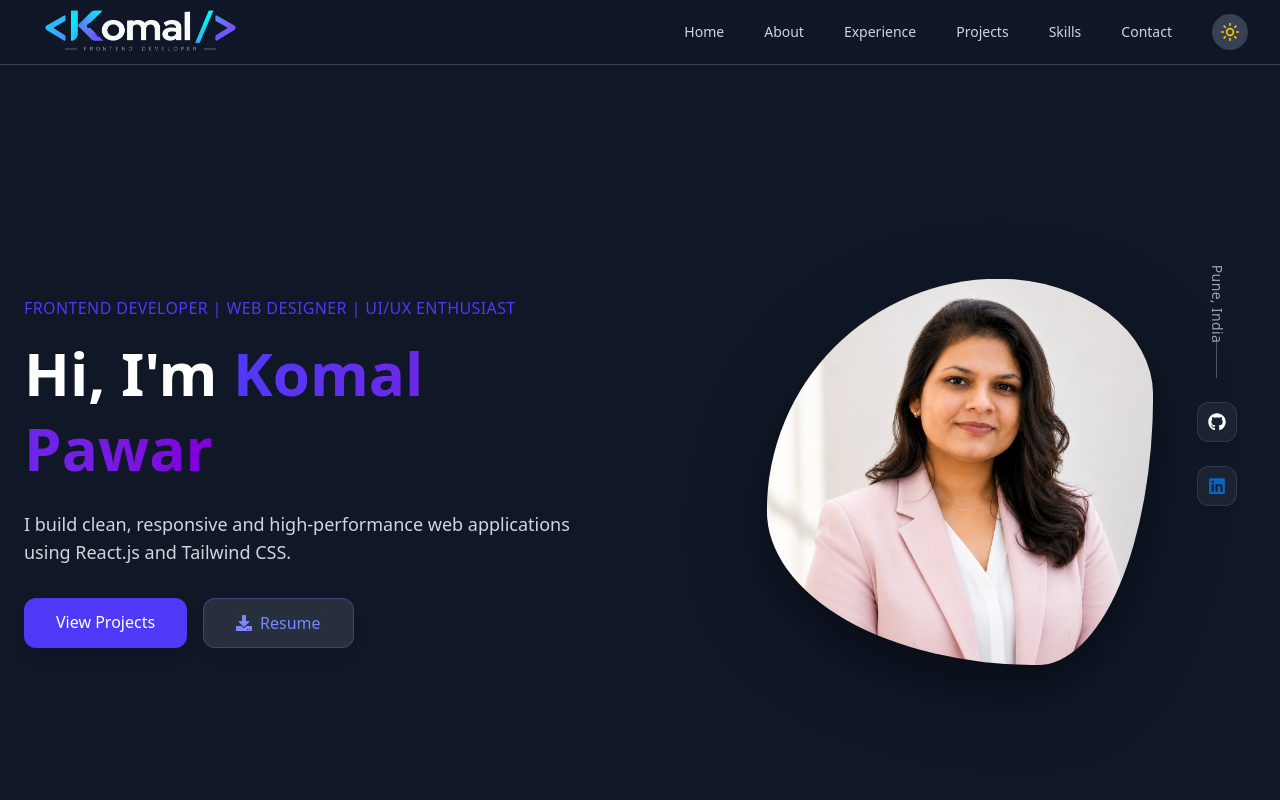
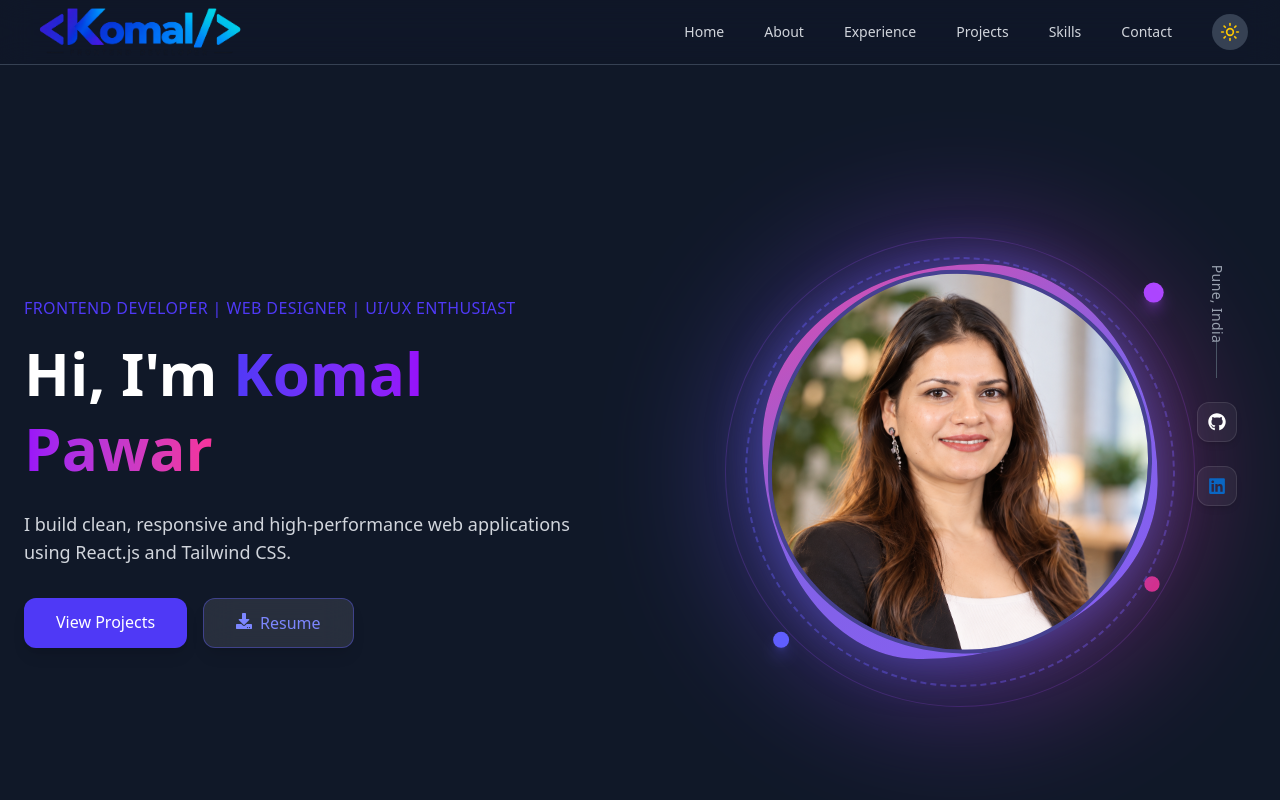
Before and after one commit to komalpawar05/my-portfolio, a React (Vite) app: page / in a window 1280 px wide. Shown: the top 800 px of the page. Built offline with nearby package versions, Linux system fonts and the light colour scheme.

Commit message:
Add: Include new logo and profile photo assets in the project

```diff
--- a/src/components/Hero.tsx
+++ b/src/components/Hero.tsx
@@ -1,5 +1,5 @@
 import { motion } from "framer-motion";
-import Profile_Image from "../assets/profile_photo.png";
+import Profile_Image from "../assets/profile_photoo.png";
 import { FaGithub, FaLinkedin, FaDownload } from "react-icons/fa";
 import Resume from "../assets/komal_resume05.pdf";
 
@@ -7,146 +7,535 @@ const Hero = () => {
   return (
     <section
       id="home"
-      className="relative min-h-screen flex items-center
-      overflow-x-hidden px-4 sm:px-6 py-12 md:py-0"
+      className="relative min-h-screen flex items-center overflow-x-hidden px-4 sm:px-6 py-12 md:py-0"
     >
+      {/* ================= BACKGROUND ================= */}
+      <div className="absolute inset-0 -z-10 overflow-hidden">
+        <div
+          className="
+            absolute inset-0
+            bg-gradient-to-br
+            from-indigo-600
+            via-purple-600
+            to-pink-500
+            opacity-10
+            dark:opacity-20
+          "
+        />
+
+        {/* Animated background blobs */}
+        <motion.div
+          animate={{
+            x: [0, 80, -40, 0],
+            y: [0, -60, 40, 0],
+            scale: [1, 1.2, 0.9, 1],
+          }}
+          transition={{
+            duration: 12,
+            repeat: Infinity,
+            ease: "easeInOut",
+          }}
+          className="
+            absolute
+            -top-20
+            -right-20
+            w-72
+            h-72
+            rounded-full
+            bg-purple-500/20
+            blur-3xl
+          "
+        />
+
+        <motion.div
+          animate={{
+            x: [0, -60, 40, 0],
+            y: [0, 50, -30, 0],
+            scale: [1, 0.8, 1.15, 1],
+          }}
+          transition={{
+            duration: 15,
+            repeat: Infinity,
+            ease: "easeInOut",
+          }}
+          className="
+            absolute
+            bottom-0
+            left-0
+            w-80
+            h-80
+            rounded-full
+            bg-indigo-500/20
+            blur-3xl
+          "
+        />
+      </div>
+
       <div className="max-w-7xl mx-auto w-full grid grid-cols-1 md:grid-cols-2 gap-12 items-center">
 
-        {/* Background Gradient */}
-        <div className="absolute inset-0 -z-10">
-          <div className="absolute top-0 right-0 w-full h-full
-          bg-gradient-to-br from-indigo-600 via-purple-600 to-pink-500
-          opacity-10 dark:opacity-20"></div>
-        </div>
-
-        {/* LEFT SIDE */}
+        {/* ================= LEFT SIDE ================= */}
         <motion.div
           initial={{ opacity: 0, x: -80 }}
           animate={{ opacity: 1, x: 0 }}
           transition={{ duration: 0.8 }}
           className="text-center md:text-left"
         >
-          <p className="text-indigo-600 font-medium mb-4 tracking-wide uppercase text-sm sm:text-base">
+          <motion.p
+            initial={{ opacity: 0, y: 20 }}
+            animate={{ opacity: 1, y: 0 }}
+            transition={{ delay: 0.2, duration: 0.6 }}
+            className="
+              text-indigo-600
+              font-medium
+              mb-4
+              tracking-wide
+              uppercase
+              text-sm sm:text-base
+            "
+          >
             Frontend Developer | Web Designer | UI/UX Enthusiast
-          </p>
+          </motion.p>
 
-          <h1 className="text-3xl sm:text-5xl md:text-6xl font-bold leading-tight text-gray-900 dark:text-white">
+          <motion.h1
+            initial={{ opacity: 0, y: 30 }}
+            animate={{ opacity: 1, y: 0 }}
+            transition={{ delay: 0.3, duration: 0.7 }}
+            className="
+              text-3xl sm:text-5xl md:text-6xl
+              font-bold
+              leading-tight
+              text-gray-900 dark:text-white
+            "
+          >
             Hi, I'm{" "}
-            <span className="bg-gradient-to-r from-indigo-600 to-purple-700 bg-clip-text text-transparent">
+            <span
+              className="
+                bg-gradient-to-r
+                from-indigo-600
+                via-purple-600
+                to-pink-500
+                bg-clip-text
+                text-transparent
+              "
+            >
               Komal Pawar
             </span>
-          </h1>
+          </motion.h1>
 
-          <p className="mt-6 text-base sm:text-lg text-gray-600 dark:text-gray-300 max-w-xl mx-auto md:mx-0">
+          <motion.p
+            initial={{ opacity: 0, y: 30 }}
+            animate={{ opacity: 1, y: 0 }}
+            transition={{ delay: 0.4, duration: 0.7 }}
+            className="
+              mt-6
+              text-base sm:text-lg
+              text-gray-600 dark:text-gray-300
+              max-w-xl
+              mx-auto md:mx-0
+            "
+          >
             I build clean, responsive and high-performance web applications
             using React.js and Tailwind CSS.
-          </p>
+          </motion.p>
 
-          {/* Buttons */}
-          <div className="mt-8 flex gap-4 flex-wrap justify-center md:justify-start">
-
-            <a
+          {/* ================= BUTTONS ================= */}
+          <motion.div
+            initial={{ opacity: 0, y: 30 }}
+            animate={{ opacity: 1, y: 0 }}
+            transition={{ delay: 0.5, duration: 0.7 }}
+            className="
+              mt-8
+              flex gap-4 flex-wrap
+              justify-center md:justify-start
+            "
+          >
+            {/* Projects Button */}
+            <motion.a
               href="#projects"
-              className="px-6 sm:px-8 py-3
-              bg-indigo-600 text-white
-              rounded-xl shadow-lg
-              hover:bg-indigo-500
-              hover:scale-105
-              transition duration-300"
+              whileHover={{
+                scale: 1.07,
+                boxShadow: "0px 10px 30px rgba(99,102,241,0.35)",
+              }}
+              whileTap={{ scale: 0.95 }}
+              className="
+                px-6 sm:px-8
+                py-3
+                bg-indigo-600
+                text-white
+                rounded-xl
+                shadow-lg
+                transition
+              "
             >
               View Projects
-            </a>
+            </motion.a>
 
+            {/* Resume Button */}
             <motion.a
               href={Resume}
               download
-              whileHover={{ scale: 1.05 }}
+              whileHover={{
+                scale: 1.07,
+                boxShadow: "0px 10px 30px rgba(99,102,241,0.25)",
+              }}
               whileTap={{ scale: 0.95 }}
-              className="group px-6 sm:px-8 py-3
+              className="
+                group
+                px-6 sm:px-8
+                py-3
                 rounded-xl
-              bg-white/70 dark:bg-white/10
+                bg-white/70
+                dark:bg-white/10
                 backdrop-blur-lg
                 border border-indigo-500/40
-              text-indigo-700 dark:text-indigo-400
+                text-indigo-700
+                dark:text-indigo-400
                 font-medium
                 flex items-center gap-2
                 shadow-lg
-              hover:shadow-indigo-500/30
-              transition-all duration-300"
+                transition-all
+              "
             >
-              <FaDownload className="group-hover:animate-bounce" />
+              <motion.span
+                animate={{ y: [0, -3, 0] }}
+                transition={{
+                  duration: 1.5,
+                  repeat: Infinity,
+                }}
+              >
+                <FaDownload />
+              </motion.span>
+
               Resume
             </motion.a>
-          </div>
+          </motion.div>
         </motion.div>
 
-        {/* RIGHT SIDE IMAGE */}
+        {/* ================= RIGHT SIDE ================= */}
         <motion.div
-          initial={{ opacity: 0, x: 80 }}
+          initial={{ opacity: 0, x: 100 }}
           animate={{ opacity: 1, x: 0 }}
-          transition={{ duration: 0.8 }}
-          className="flex justify-center mt-10 md:mt-0"
+          transition={{ duration: 1 }}
+          className="
+            flex
+            justify-center
+            items-center
+            mt-10
+            md:mt-0
+          "
         >
+          <div className="relative flex items-center justify-center">
+
+            {/* ================= OUTER ROTATING RING ================= */}
             <motion.div
-            animate={{ scale: [1, 1.03, 1] }}
+              animate={{
+                rotate: 360,
+              }}
+              transition={{
+                duration: 20,
+                repeat: Infinity,
+                ease: "linear",
+              }}
+              className="
+                absolute
+                w-72
+                h-72
+                sm:w-80
+                sm:h-80
+                md:w-[430px]
+                md:h-[430px]
+                rounded-full
+                border-2
+                border-dashed
+                border-indigo-500/40
+              "
+            />
+
+            {/* ================= SECOND ROTATING RING ================= */}
+            <motion.div
+              animate={{
+                rotate: -360,
+              }}
+              transition={{
+                duration: 15,
+                repeat: Infinity,
+                ease: "linear",
+              }}
+              className="
+                absolute
+                w-80
+                h-80
+                sm:w-96
+                sm:h-96
+                md:w-[470px]
+                md:h-[470px]
+                rounded-full
+                border
+                border-purple-500/20
+              "
+            />
+
+            {/* ================= GLOW ================= */}
+            <motion.div
+              animate={{
+                scale: [1, 1.15, 1],
+                opacity: [0.3, 0.5, 0.3],
+              }}
+              transition={{
+                duration: 4,
+                repeat: Infinity,
+                ease: "easeInOut",
+              }}
+              className="
+                absolute
+                w-72
+                h-72
+                sm:w-80
+                sm:h-80
+                md:w-[410px]
+                md:h-[410px]
+                rounded-full
+                bg-gradient-to-r
+                from-indigo-500
+                via-purple-500
+                to-pink-500
+                blur-3xl
+              "
+            />
+
+            {/* ================= FLOATING IMAGE ================= */}
+            <motion.div
+              animate={{
+                y: [0, -15, 0, 15, 0],
+                rotate: [0, 1.5, 0, -1.5, 0],
+              }}
               transition={{
                 duration: 6,
                 repeat: Infinity,
                 ease: "easeInOut",
               }}
-            className="relative"
+              className="relative z-10"
             >
-            <div
+              {/* Animated Gradient Border */}
+              <motion.div
+                animate={{
+                  background: [
+                    "linear-gradient(45deg, #6366f1, #8b5cf6, #ec4899)",
+                    "linear-gradient(135deg, #ec4899, #6366f1, #8b5cf6)",
+                    "linear-gradient(225deg, #8b5cf6, #ec4899, #6366f1)",
+                    "linear-gradient(45deg, #6366f1, #8b5cf6, #ec4899)",
+                  ],
+                }}
+                transition={{
+                  duration: 5,
+                  repeat: Infinity,
+                  ease: "linear",
+                }}
                 className="
-              w-64 sm:w-72 md:w-96
-              h-64 sm:h-72 md:h-96
+                  p-1.5
+                  shadow-[0_0_50px_rgba(99,102,241,0.5)]
+                "
+                style={{
+                  borderRadius:
+                    "55% 45% 60% 40% / 45% 55% 45% 55%",
+                }}
+              >
+                {/* ================= ANIMATED IMAGE SHAPE ================= */}
+                <motion.div
+                  animate={{
+                    borderRadius: [
+                      "55% 45% 60% 40% / 45% 55% 45% 55%",
+                      "40% 60% 45% 55% / 55% 40% 60% 45%",
+                      "60% 40% 55% 45% / 40% 60% 45% 55%",
+                      "45% 55% 40% 60% / 60% 45% 55% 40%",
+                      "55% 45% 60% 40% / 45% 55% 45% 55%",
+                    ],
+                  }}
+                  transition={{
+                    duration: 8,
+                    repeat: Infinity,
+                    ease: "easeInOut",
+                  }}
+                  className="
+                    w-64
+                    h-64
+                    sm:w-72
+                    sm:h-72
+                    md:w-96
+                    md:h-96
+                    overflow-hidden
                     bg-indigo-900
-              rounded-[60%_40%_30%_70%/60%_30%_70%_40%]
-              overflow-hidden
-              drop-shadow-[0_25px_35px_rgba(0,0,0,0.5)]
-              drop-shadow-[0_0_60px_rgba(99,102,241,0.6)]
+                    border-4
+                    border-white/20
+                    dark:border-white/10
                   "
                 >
                   <img
                     src={Profile_Image}
                     alt="Komal Pawar"
-                className="w-full h-full object-cover"
+                    className="
+                      w-full
+                      h-full
+                      object-cover
+                    "
+                  />
+                </motion.div>
+              </motion.div>
+            </motion.div>
+
+            {/* ================= FLOATING DOTS ================= */}
+
+            <motion.div
+              animate={{
+                y: [0, -20, 0],
+                x: [0, 10, 0],
+              }}
+              transition={{
+                duration: 4,
+                repeat: Infinity,
+                ease: "easeInOut",
+              }}
+              className="
+                absolute
+                top-5
+                right-5
+                md:right-0
+                w-5
+                h-5
+                rounded-full
+                bg-purple-500
+                shadow-lg
+                shadow-purple-500/50
+              "
+            />
+
+            <motion.div
+              animate={{
+                y: [0, 20, 0],
+                x: [0, -10, 0],
+              }}
+              transition={{
+                duration: 5,
+                repeat: Infinity,
+                ease: "easeInOut",
+              }}
+              className="
+                absolute
+                bottom-10
+                left-0
+                md:left-5
+                w-4
+                h-4
+                rounded-full
+                bg-indigo-500
+                shadow-lg
+                shadow-indigo-500/50
+              "
+            />
+
+            <motion.div
+              animate={{
+                scale: [1, 1.4, 1],
+                opacity: [0.5, 1, 0.5],
+              }}
+              transition={{
+                duration: 3,
+                repeat: Infinity,
+                ease: "easeInOut",
+              }}
+              className="
+                absolute
+                bottom-20
+                right-0
+                w-3
+                h-3
+                rounded-full
+                bg-pink-500
+              "
             />
           </div>
         </motion.div>
-        </motion.div>
       </div>
 
-      {/* Right Social Bar (Desktop Only) */}
-      <div className="hidden md:flex fixed right-6 top-1/2 -translate-y-1/2 flex-col items-center gap-6 z-50">
-
-        <div className="rotate-90 text-sm text-gray-600 dark:text-gray-400 tracking-wide">
+      {/* ================= SOCIAL BAR ================= */}
+      <div
+        className="
+          hidden md:flex
+          fixed
+          right-6
+          top-1/2
+          -translate-y-1/2
+          flex-col
+          items-center
+          gap-6
+          z-50
+        "
+      >
+        {/* Location */}
+        <div
+          className="
+            rotate-90
+            text-sm
+            text-gray-600
+            dark:text-gray-400
+            tracking-wide
+          "
+        >
           Pune, India
         </div>
 
+        {/* Divider */}
         <div className="w-px h-10 bg-gray-300 dark:bg-gray-600"></div>
-        <a
+
+        {/* GitHub */}
+        <motion.a
           href="https://github.com/komalpawar05"
           target="_blank"
           rel="noopener noreferrer"
-          className="w-10 h-10 flex items-center justify-center rounded-xl
-          bg-white dark:bg-white/5
-          border border-gray-200 dark:border-white/10
-          shadow-md hover:shadow-lg transition"
+          whileHover={{ scale: 1.15, y: -3 }}
+          className="
+            w-10
+            h-10
+            flex
+            items-center
+            justify-center
+            rounded-xl
+            bg-white
+            dark:bg-white/5
+            border
+            border-gray-200
+            dark:border-white/10
+            shadow-md
+            transition
+          "
         >
           <FaGithub className="text-lg text-gray-900 dark:text-white" />
-        </a>
-        <a
+        </motion.a>
+
+        {/* LinkedIn */}
+        <motion.a
           href="https://www.linkedin.com/in/komalpawar05/"
           target="_blank"
           rel="noopener noreferrer"
-          className="w-10 h-10 flex items-center justify-center rounded-xl
-          bg-white dark:bg-white/5
-          border border-gray-200 dark:border-white/10
-          shadow-md hover:shadow-lg transition"
+          whileHover={{ scale: 1.15, y: -3 }}
+          className="
+            w-10
+            h-10
+            flex
+            items-center
+            justify-center
+            rounded-xl
+            bg-white
+            dark:bg-white/5
+            border
+            border-gray-200
+            dark:border-white/10
+            shadow-md
+            transition
+          "
         >
           <FaLinkedin className="text-lg text-[#0A66C2]" />
-        </a>
+        </motion.a>
       </div>
     </section>
   );
--- a/src/components/NavBar.tsx
+++ b/src/components/NavBar.tsx
@@ -1,7 +1,7 @@
 import { Menu, X } from "lucide-react";
 import { useState, useEffect, useRef } from "react";
 import ThemeToggle from "./ThemeToggle";
-import Logo from "../assets/logo.png";
+import Logo from "../assets/komallogo.png";
 
 interface NavBarProps {
   darkMode: boolean;
```
Also changed, not shown: src/assets/komallogo.png (added), src/assets/profile_photoo.png (added). Lines whose indentation alone changed are shown as unchanged.
